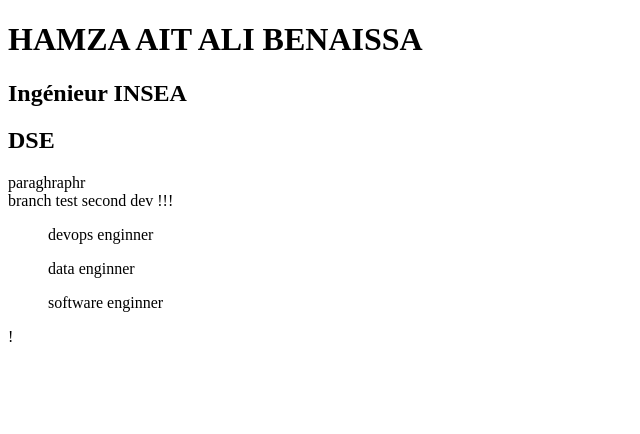
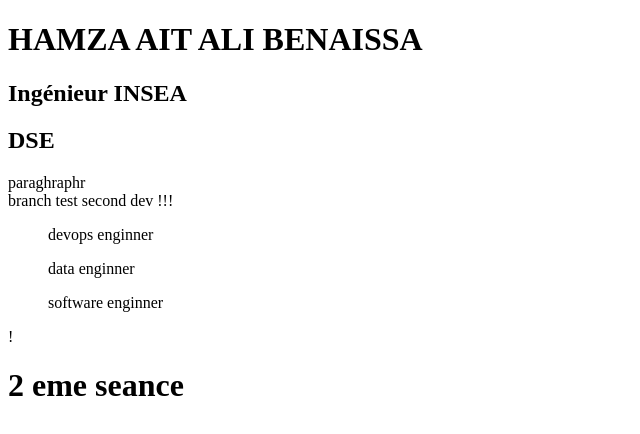
Before and after one commit to hamza-240/mon-port, a plain HTML site: page index.html in a window 1280 px wide. Shown: the whole page, without its empty margins (0-640 px from the left). Drawn offline with Linux system fonts and the light colour scheme.

Commit message:
modifier le index depuis le github

```diff
--- a/index.html
+++ b/index.html
@@ -16,5 +16,6 @@
     <ul>data enginner </ul>
     <ul>software enginner</ul>
 !
+    <h1>2 eme seance </h1>
 </body>
 </html>
```
